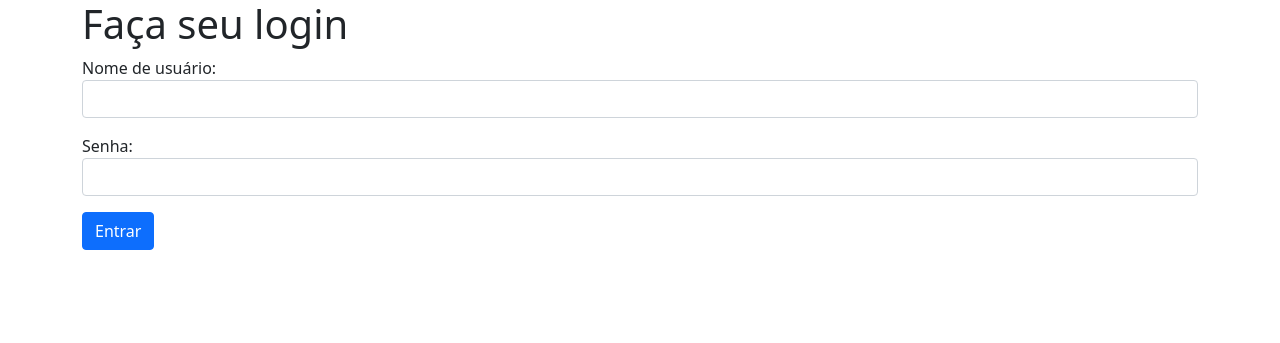
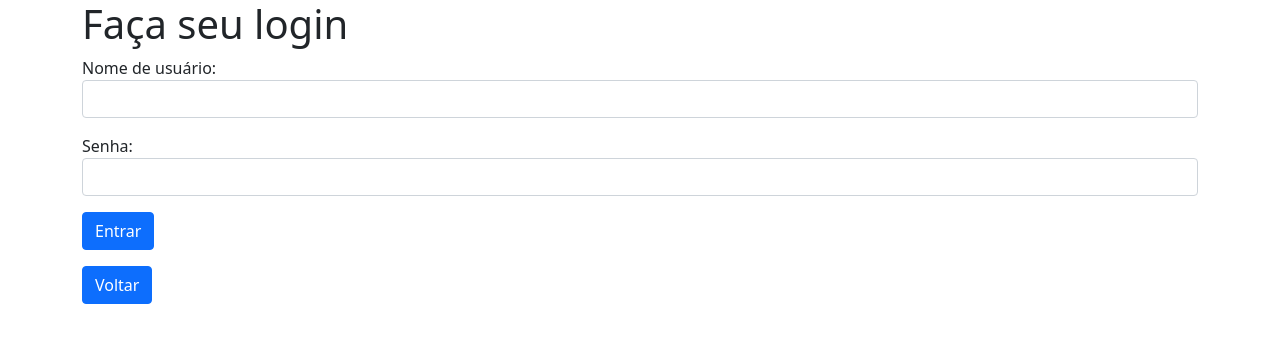
Before and after one commit to Leonardo-L-Cunha/Jogoteca, a Flask app: page /login in a window 1280 px wide. Shown: the top 343 px of the page. Run offline with Flask 3, Linux system fonts and the light colour scheme; some libraries are stand-ins or nearby versions.

Commit message:
feat: flask_wtf

```diff
--- a/templates/login.html
+++ b/templates/login.html
@@ -24,6 +24,7 @@
             <p><label>Senha:</label> <input class="form-control" type="password" name="senha" required></p>
             <p><button class="btn btn-primary" type="submit">Entrar</button></p>
         </form>
+        <a class="btn btn-primary" href="{{ url_for('index') }}">Voltar</a>
     </div>
 </body>
 </html
```
